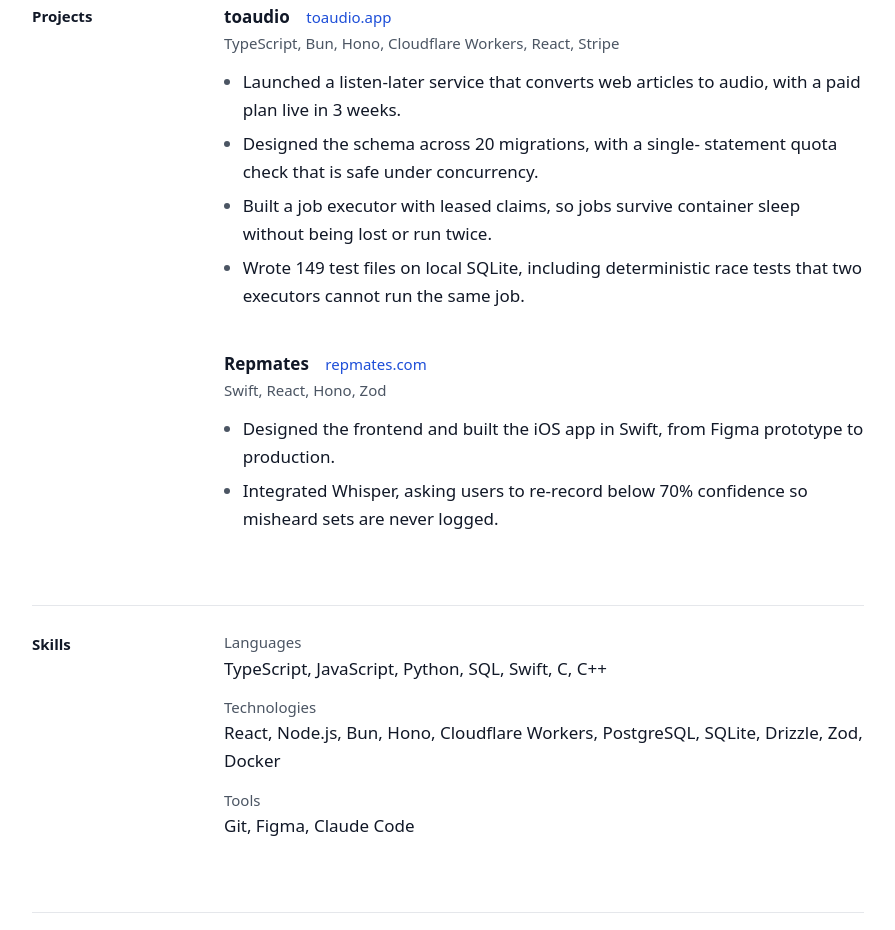
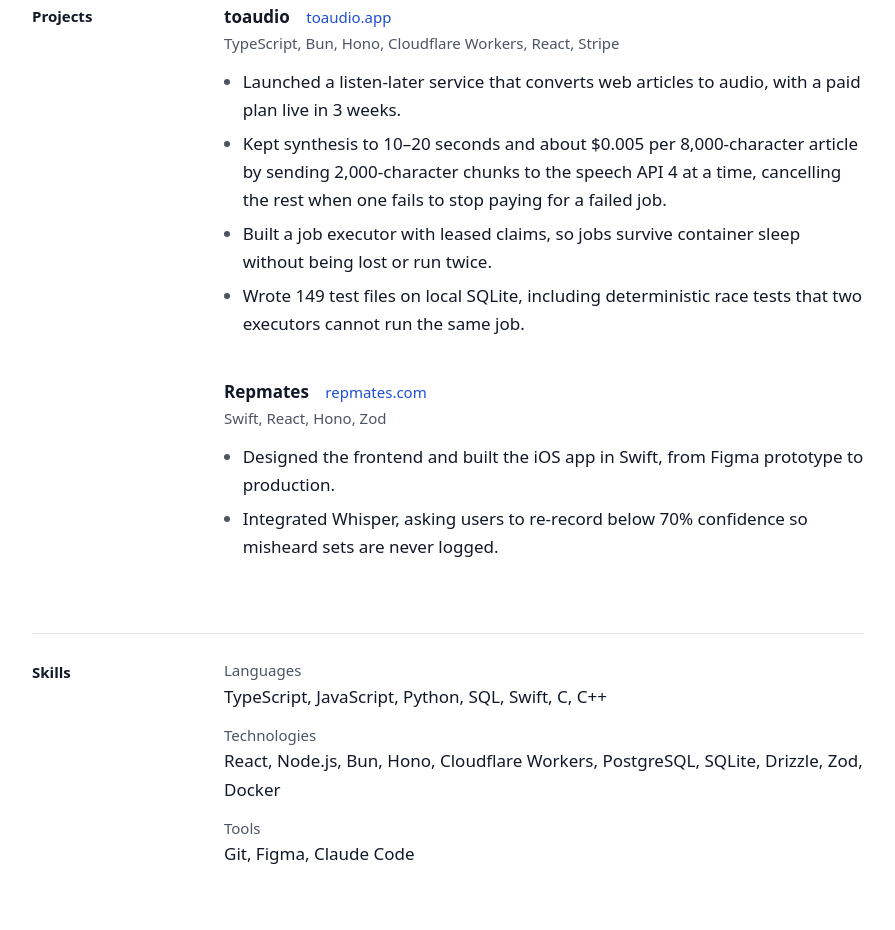
Before and after one commit to Atune-D/Atune-D.github.io, a plain HTML site: page index.html in a window 1280 px wide. Shown: the part 2797-3727 px from the top of the page, without its empty margins (192-1087 px from the left). Drawn offline with Linux system fonts and the light colour scheme.

Commit message:
Replace the quota bullet with measured synthesis time and cost
Co-Authored-By: Claude Fable 5.2 <noreply@anthropic.com>

```diff
--- a/index.html
+++ b/index.html
@@ -250,9 +250,11 @@
                   audio, with a paid plan live in 3 weeks.
                 </li>
                 <li>
-                    Designed the schema across 20 migrations, with a single-
-                    statement quota check that is safe under concurrency.
-                  </li>
+                  Kept synthesis to 10–20 seconds and about $0.005 per
+                  8,000-character article by sending 2,000-character chunks to
+                  the speech API 4 at a time, cancelling the rest when one
+                  fails to stop paying for a failed job.
+                </li>
                 <li>
                     Built a job executor with leased claims, so jobs survive
                     container sleep without being lost or run twice.
```
